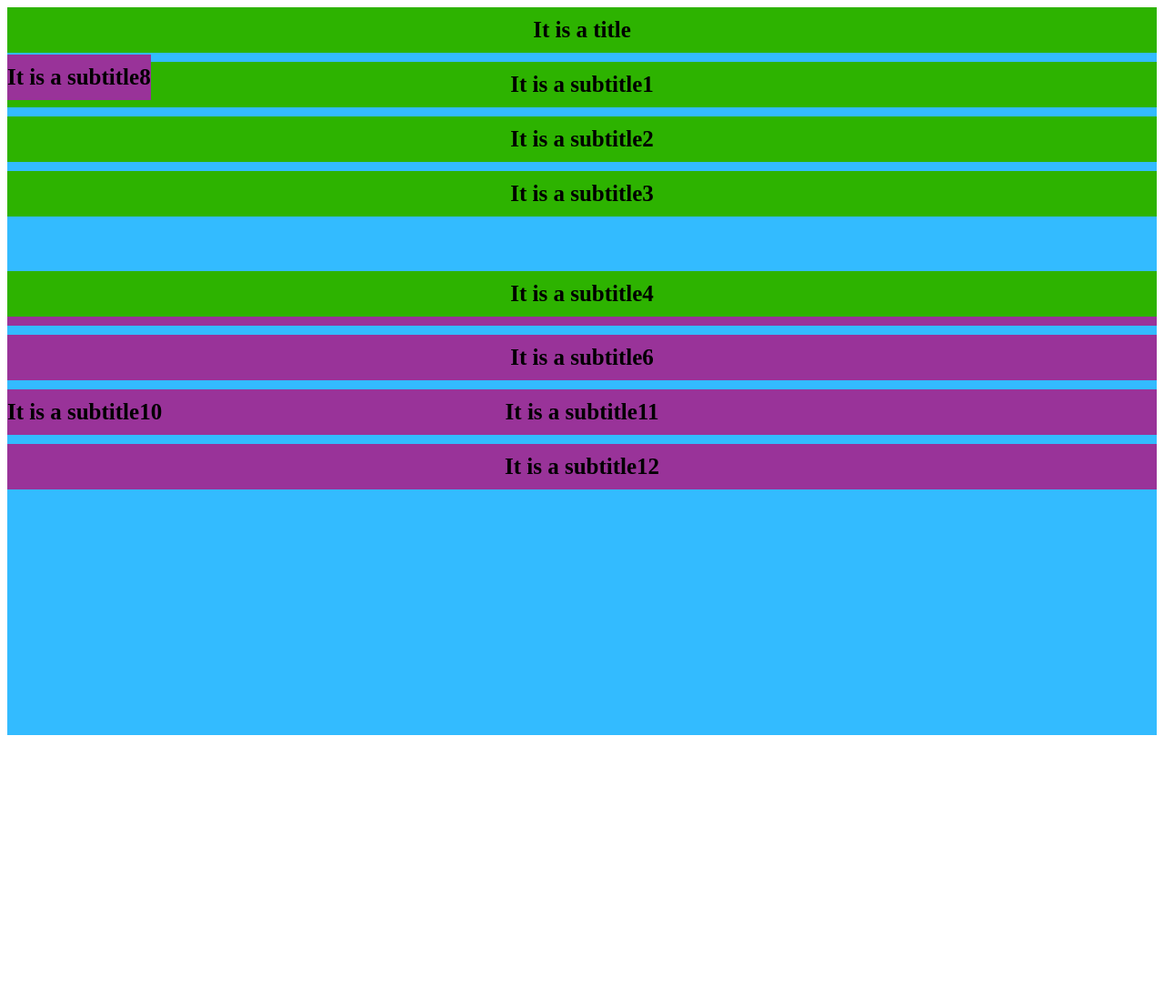
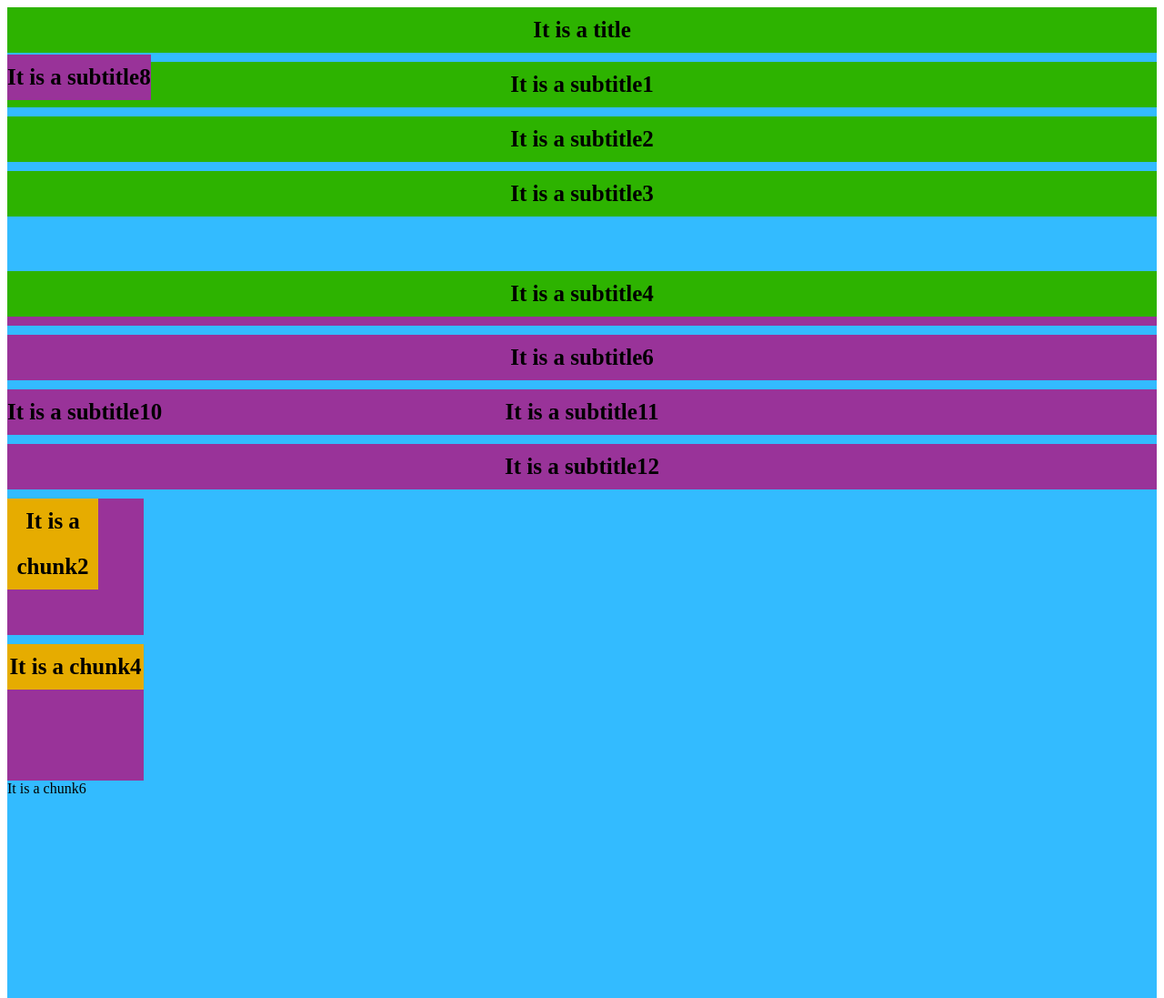
Before and after one commit to zbw322092/CSS_experience, a plain HTML site: page positioning/index.html in a window 1280 px wide. Shown: the top 1097 px of the page at 91% size. Before the commit the page ends 816 px from the top, so only its background shows below. Drawn offline with Linux system fonts and the light colour scheme.

Commit message:
positioning

```diff
--- a/positioning/index.html
+++ b/positioning/index.html
@@ -60,6 +60,27 @@
 			<span>It is a subtitle12</span>
 		</div>
 
+		<div class="chunk1">
+			<div class="chunk2">
+				<span>It is a chunk2</span>
+			</div>
+		</div>
+
+		<div class="chunk3">
+			<div class="chunk4">
+				<span>It is a chunk4</span>
+			</div>
+		</div>
+
+		<div class="chunk5">
+			<div class="chunk6">
+				<span>It is a chunk6</span>
+			</div>
+		</div>
+
+
+
+
 	</div>
 </body>
 
--- a/positioning/style.css
+++ b/positioning/style.css
@@ -1,5 +1,5 @@
 .top {
-	height: 800px;
+	height: 1500px;
 	background-color: #33bbff;
 }
 
@@ -197,3 +197,52 @@ margin-top:10px;的地方，但是它的width变成了文字的所占的宽度
 	margin-top: 10px;
 	/*top: 50px;*/
 }
+
+
+/* 注意，下面两个例子中里层的div的margin-top都不是指它和外层div之间的margin的
+长度 */
+.chunk1 {
+	width: 150px;
+	height: 150px;
+	background-color: #993399;
+	font-size: 25px;
+	font-weight: bold;
+	text-align: center;
+	line-height: 50px;
+
+	margin-top: 10px;
+}
+
+.chunk2 {
+	width: 100px;
+	height: 100px;
+	background-color: #e6ac00;
+	font-size: 25px;
+	font-weight: bold;
+	text-align: center;
+	line-height: 50px;
+
+	margin-top: 10px;
+}
+
+.chunk3 {
+	width: 150px;
+	height: 150px;
+	background-color: #993399;
+	font-size: 25px;
+	font-weight: bold;
+	text-align: center;
+	line-height: 50px;
+
+	margin-top: 10px;
+}
+
+.chunk4 {
+	background-color: #e6ac00;
+	font-size: 25px;
+	font-weight: bold;
+	text-align: center;
+	line-height: 50px;
+
+	margin-top: 10px;
+}
```
